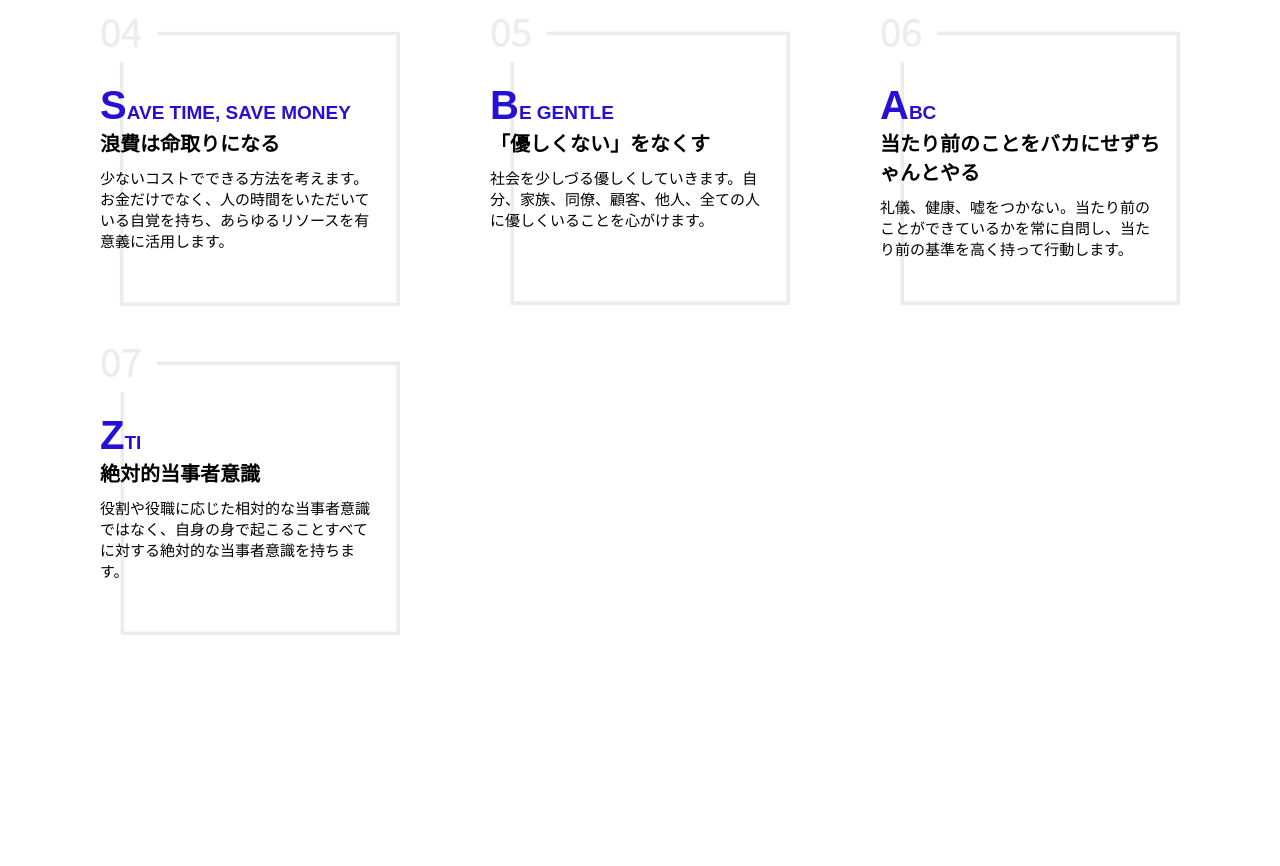
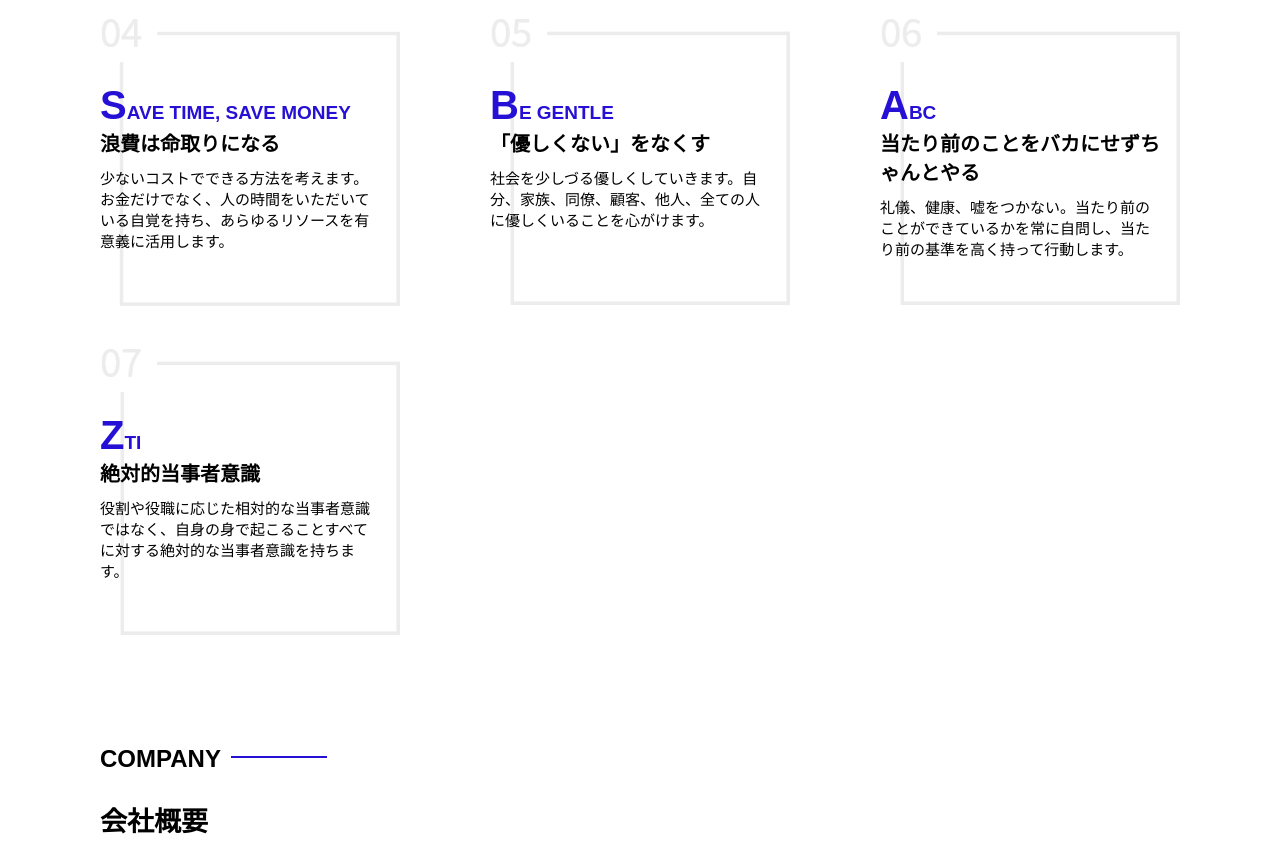
Before and after one commit to kensakugioia/html_css, a plain HTML site: page socialtech/index.html in a window 1280 px wide. Shown: the part 4477-5343 px from the top of the page. Before the commit the page ends 5220 px from the top, so only its background shows below. Drawn offline with Linux system fonts and the light colour scheme.

Commit message:
セクション内の区切りを作ろう

```diff
--- a/socialtech/index.html
+++ b/socialtech/index.html
@@ -233,6 +233,11 @@
             </span>
            </div>
         </section>
+         <!-- COMPANY -->
+         <section id="company">
+            <h2 class="index-h2">COMPANY</h2>
+            <h3>会社概要</h3>
+         </section>
         </article>
     </main>
 </body>
```
